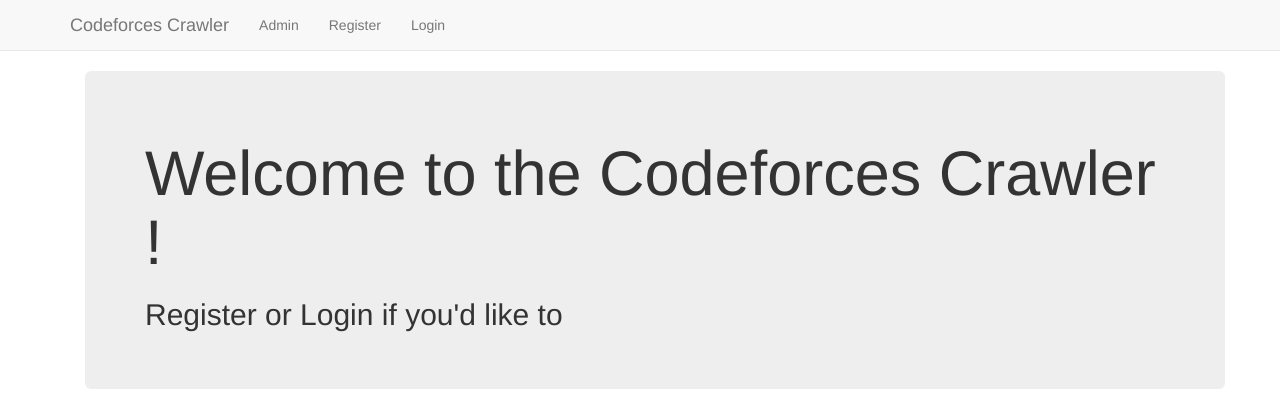
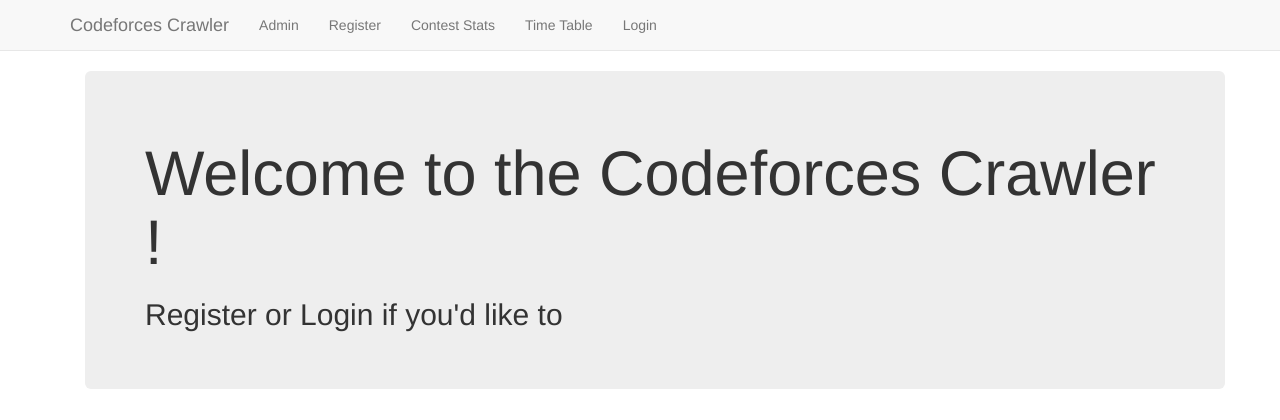
Before and after one commit to shivamCollegeOld/codeforcescrawler_, a Django app: page / in a window 1280 px wide. Shown: the top 420 px of the page. Run offline with Django 3.2, Linux system fonts and the light colour scheme; some libraries are stand-ins or nearby versions.

Commit message:
Static Time Table, Contest Stats done!

```diff
--- a/codeforcescrawler/urls.py
+++ b/codeforcescrawler/urls.py
@@ -9,4 +9,6 @@
     path('special/',views.special,name='special'),
     path('login/',include('login.urls')),
     path('logout/', views.user_logout, name='logout'),
+    path('time-table/', views.time_table, name='time_table'),
+    path('contest-stats/',views.contest_stats, name='contest_stats'),
 ]
--- a/login/urls.py
+++ b/login/urls.py
@@ -1,5 +1,6 @@
 from django.conf.urls import url
 from . import views
+from django.urls import path
 
 # SET THE NAMESPACE!
 app_name = 'login'
--- a/login/views.py
+++ b/login/views.py
@@ -4,6 +4,11 @@
 from django.http import HttpResponseRedirect, HttpResponse
 from django.urls import reverse
 from django.contrib.auth.decorators import login_required
+
+from bs4 import BeautifulSoup
+import requests
+from lxml import html
+
 
 def index(request):
     return render(request,'login/index.html')
@@ -59,3 +64,76 @@
             return HttpResponse("Invalid login details given")
     else:
         return render(request, 'login/login.html', {})
+
+def time_table(request):
+    fcd = fetch_time_table()
+
+    return render(request, "login/time_table.html", {"cols" : fcd})
+
+def fetch_time_table():
+
+    url = "https://codeforces.com/contests"
+    page = requests.get(url)
+
+    bs=BeautifulSoup(page.content, 'html.parser')
+    table_body = bs.find_all('table', class_="")
+
+    cnt = 0
+    for item in table_body:
+        rows = item.find_all('tr')
+        for row in rows:
+            cols=row.find_all('td')
+            cols=[x.text.strip() for x in cols]
+
+            if len(cols) == 0:
+                cnt = cnt + 1
+
+            if cnt < 2 and len(cols)>=3:
+                yield cols
+
+def contest_stats(request):
+    handle = request.user.get_username()
+    fcs = fetch_contest_stats(handle)
+    return render(request, 'login/contest_stats.html', fcs)
+
+def fetch_contest_stats(handle):
+    start_url = "https://www.codeforces.com/"
+
+    cf_handle = handle
+    profile_url = start_url+'profile/'+cf_handle
+    contests_url = start_url+'contests/with/'+cf_handle
+
+    page = requests.get(contests_url)
+    soup = BeautifulSoup(page.content, 'lxml')
+
+    table = soup.find('table', class_='tablesorter user-contests-table')
+    tbody = table.find('tbody')
+
+    ROWS = tbody.find_all('tr')
+
+    delta_rating = []
+    rank_list = []
+
+    for item in ROWS:
+        elements = item.find_all('td')
+        contest_no = int(elements[0].text)
+        contest_name = elements[1].find('a').text
+        rank = int(elements[2].find('a').text)
+        rating_change = int(elements[4].text)
+
+        delta_rating.append(rating_change)
+        rank_list.append(rank)
+
+    delta_rating.sort()
+    rank_list.sort()
+
+    mydict = {
+        'Handle' : cf_handle,
+        'No_of_Contests' : ROWS[0].find('td').text,
+        'Best_Rank' : rank_list[0],
+        'Worst_Rank' : rank_list[len(rank_list)-1],
+        'Max_Up' : delta_rating[len(delta_rating)-1],
+        'Max_Down' : delta_rating[0],
+    }
+
+    return mydict
--- a/templates/login/base.html
+++ b/templates/login/base.html
@@ -5,15 +5,18 @@
     <title> {% block title %}  {% endblock %} </title>
     <!-- Latest compiled and minified CSS -->
     <link rel="stylesheet" href="https://maxcdn.bootstrapcdn.com/bootstrap/3.3.7/css/bootstrap.min.css" integrity="sha384-BVYiiSIFeK1dGmJRAkycuHAHRg32OmUcww7on3RYdg4Va+PmSTsz/K68vbdEjh4u" crossorigin="anonymous">
-</head>
+    <!-- <link rel="stylesheet" href="https://stackpath.bootstrapcdn.com/bootstrap/4.4.1/css/bootstrap.min.css" integrity="sha384-Vkoo8x4CGsO3+Hhxv8T/Q5PaXtkKtu6ug5TOeNV6gBiFeWPGFN9MuhOf23Q9Ifjh" crossorigin="anonymous"> -->
+  </head>
   <body>
-    <nav class="navbar navbar-default navbar-static-top">
+    <nav class="navbar navbar-default navbar-static-top " >
       <div class="container">
         <ul class="nav navbar-nav">
 {# Django Home Link / Admin Link / Register Link#}
           <li><a class="navbar-brand" href="{% url 'index' %}">Codeforces Crawler</a></li>
           <li><a class="navbar-link" href="{% url 'admin:index' %}">Admin</a></li>
           <li><a class="navbar-link" href="{% url 'login:register' %}">Register</a></li>
+          <li><a class="navbar-link" href="{% url 'contest_stats' %}">Contest Stats</a></li>
+          <li><a class="navbar-link" href="{% url 'time_table' %}">Time Table</a></li>
           {# Some logic on what to display for last item#}
           {% if user.is_authenticated %}
             <li><a href="{% url 'logout' %}">Logout</a></li>
@@ -28,4 +31,4 @@
     {% endblock %}
     </div>
   </body>
-</html>s
+</html>
```
Also changed, not shown: templates/login/contest_stats.html (added, +17 -0 lines), templates/login/time_table.html (added, +23 -0 lines).
